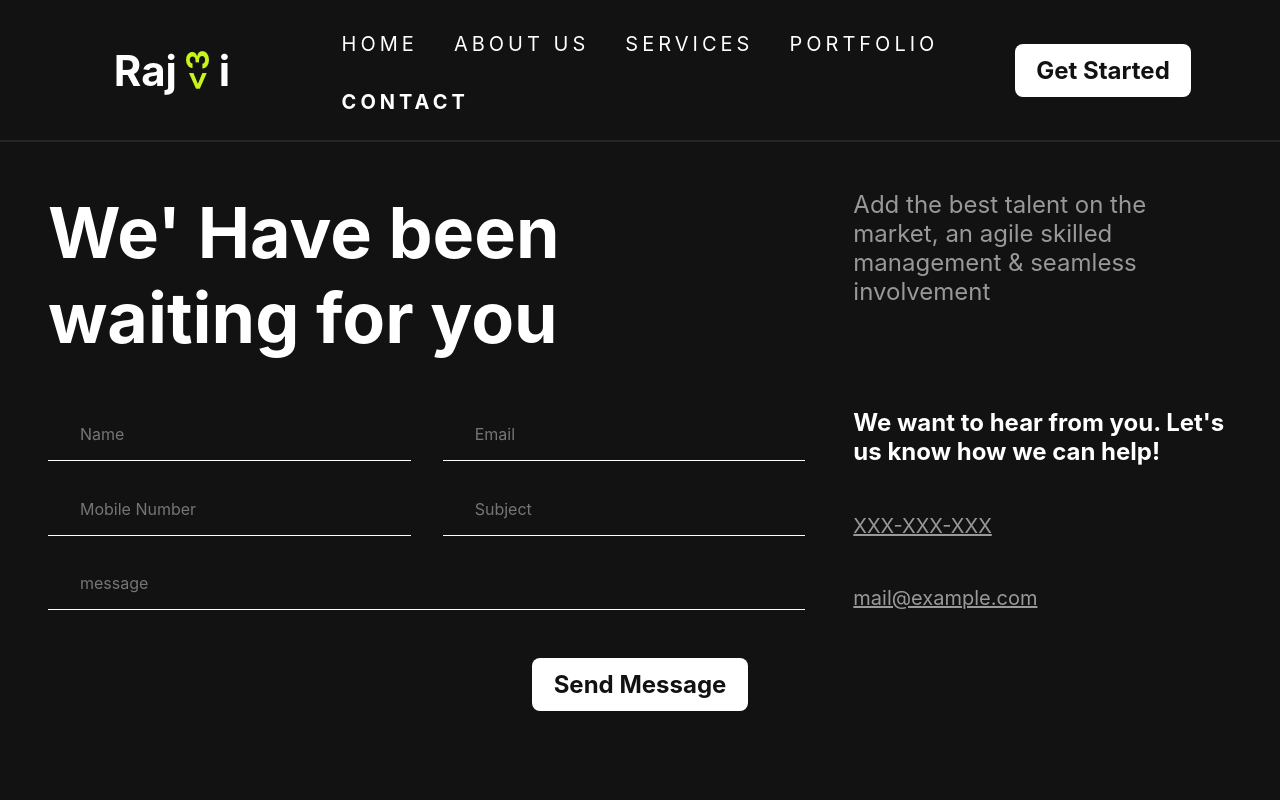
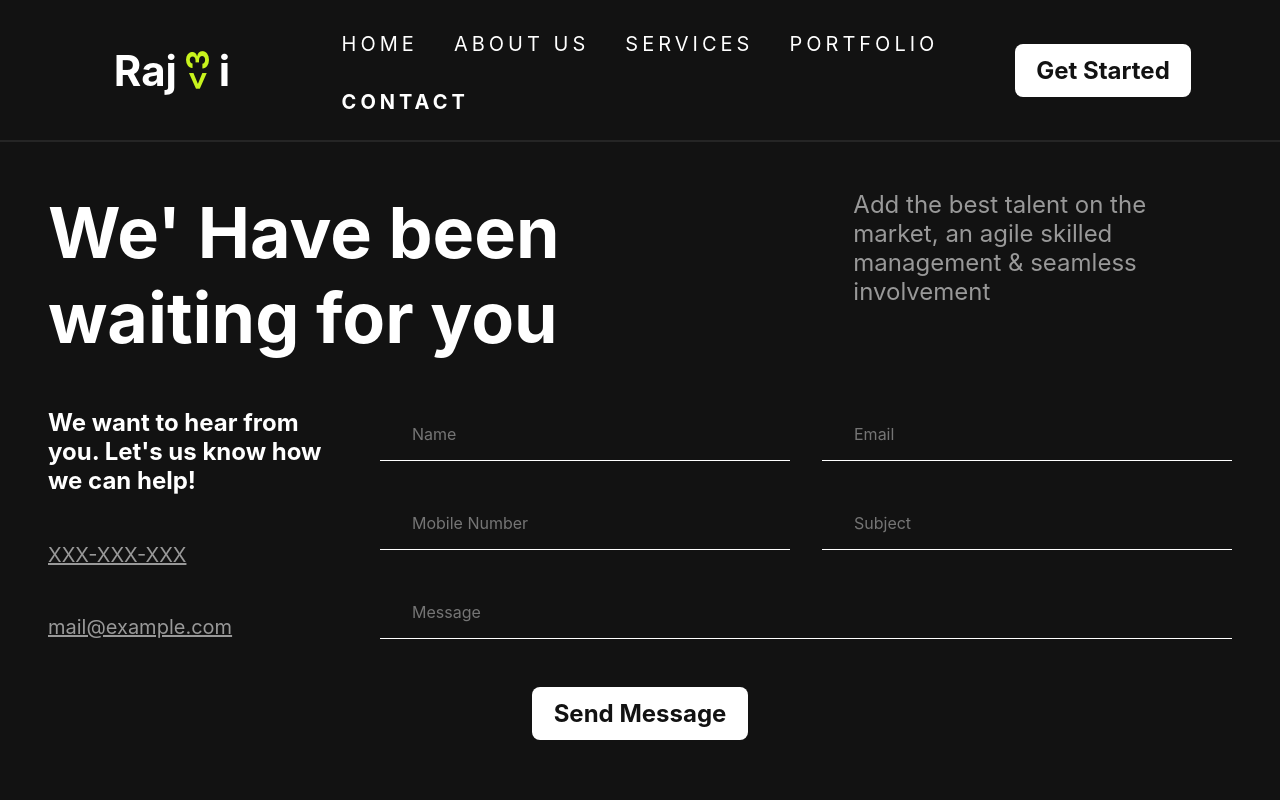
Before and after one commit to iammrverma/Rajvi, a React (Vite) app: page /#/ in a window 1280 px wide. Both pictures are taken after a click on the button "Get Started". Shown: the top 800 px of the page. Built offline with nearby package versions, Linux system fonts and the light colour scheme.

Commit message:
applying animations

```diff
--- a/src/components/Contact.jsx
+++ b/src/components/Contact.jsx
@@ -2,8 +2,8 @@ import React, { useEffect, useState } from "react";
 import ButtonPrimary from "./buttons/ButtonPrimary";
 import Footer from "./Footer";
 import ReusableSection from "./ReusableSection";
-
-
+import { RaiseUpOnScroll, SlideLeftOnScroll } from "../animations/Animation";
+import { Widgets } from "@mui/icons-material";
 
 const ContactForm = () => {
   const [isSmallScreen, setIsSmallScreen] = useState(false);
@@ -45,6 +45,7 @@ const ContactForm = () => {
       borderBottom: "1px solid var(--text-primary-color)",
       color: "var(--text-secondary-color)",
       fontSize: "1rem",
+      width:"100%"
     },
     flex: { display: "flex", flexDirection: "column", gap: "3rem" },
     row: {
@@ -62,34 +63,24 @@ const ContactForm = () => {
   return (
     <div style={styles.contactContainer}>
       <div style={styles.twofrgrid}>
+        <RaiseUpOnScroll>
           <h1 style={styles.title}>We' Have been waiting for you</h1>
+        </RaiseUpOnScroll>
+        <SlideLeftOnScroll>
           <p>
             Add the best talent on the market, an agile skilled management &
             seamless involvement
           </p>
+        </SlideLeftOnScroll>
       </div>
-      <div style={styles.twofrgrid}>
       <div
         style={{
-            display: "flex",
-            flexDirection: "column",
+          display: "grid",
+          gridTemplateColumns: "1fr 3fr",
           justifyContent: "space-between",
+          gap: "3rem",
         }}
       >
-          <div style={styles.row}>
-            <input type="text" placeholder="Name" style={styles.input} />
-            <input type="text" placeholder="Email" style={styles.input} />
-          </div>
-          <div style={styles.row}>
-            <input
-              type="text"
-              placeholder="Mobile Number"
-              style={styles.input}
-            />
-            <input type="text" placeholder="Subject" style={styles.input} />
-          </div>
-          <input type="text" placeholder="message" style={styles.input} />
-        </div>
         <div style={styles.flex}>
           <h2>We want to hear from you. Let's us know how we can help!</h2>
           <div>
@@ -102,6 +93,34 @@ const ContactForm = () => {
               mail@example.com
             </a>
           </div>
+        </div>
+        <div
+          style={{
+            display: "flex",
+            flexDirection: "column",
+            justifyContent: "space-between",
+          }}
+        >
+          <SlideLeftOnScroll>
+            <div style={styles.row}>
+              <input type="text" placeholder="Name" style={styles.input} />
+              <input type="text" placeholder="Email" style={styles.input} />
+            </div>
+          </SlideLeftOnScroll>
+          <SlideLeftOnScroll>
+            <div style={styles.row}>
+              <input
+                type="text"
+                placeholder="Mobile Number"
+                style={styles.input}
+              />
+              <input type="text" placeholder="Subject" style={styles.input} />
+            </div>
+          </SlideLeftOnScroll>
+          <SlideLeftOnScroll>
+
+          <input type="text" placeholder="Message" style={styles.input} />
+          </SlideLeftOnScroll>
         </div>
       </div>
       <div
--- a/src/components/Footer.jsx
+++ b/src/components/Footer.jsx
@@ -1,7 +1,7 @@
-import { Input } from "@mui/material";
 import React, { useEffect, useState } from "react";
 import KeyboardDoubleArrowRightIcon from "@mui/icons-material/KeyboardDoubleArrowRight";
 import { Navlist } from "./Navbar";
+import { RaiseUpOnScroll, SlideLeftOnScroll } from "../animations/Animation";
 
 const Footer = () => {
   const [isSmallScreen, setIsSmallScreen] = useState(false);
@@ -51,6 +51,7 @@ const Footer = () => {
               gap: "2rem",
             }}
           >
+            <RaiseUpOnScroll>
               <h1
                 style={{
                   fontSize: `${isSmallScreen ? "3rem" : "6.25rem"}`,
@@ -59,10 +60,13 @@ const Footer = () => {
               >
                 Get Started now
               </h1>
+            </RaiseUpOnScroll>
+            <RaiseUpOnScroll>
               <p style={{ fontSize: "2rem" }}>
                 Would like to work with us? Get in touch now for further details
                 or any work related queries
               </p>
+            </RaiseUpOnScroll>
           </div>
         </div>
         <div
@@ -76,7 +80,6 @@ const Footer = () => {
             width: "100%",
             display: "flex",
             flexWrap: "wrap",
-            // gridTemplateColumns: `${isSmallScreen?"1fr 1fr":"1fr 1fr 1fr"}`,
           }}
         >
           <div
@@ -84,10 +87,14 @@ const Footer = () => {
             style={{ display: "flex", flexDirection: "column", gap: "1rem" }}
           >
             <div className="city">
+              <RaiseUpOnScroll>
                 <h3 style={{ fontSize: "2rem" }}>Gurugram</h3>
+              </RaiseUpOnScroll>
             </div>
             <div className="streetAdress">
+              <RaiseUpOnScroll>
                 <p>Huda city Metro, Haryana, India</p>
+              </RaiseUpOnScroll>
             </div>
           </div>
           <div
@@ -95,10 +102,14 @@ const Footer = () => {
             style={{ display: "flex", flexDirection: "column", gap: "1rem" }}
           >
             <div className="city">
+              <RaiseUpOnScroll>
                 <h3 style={{ fontSize: "2rem" }}>Gurugram</h3>
+              </RaiseUpOnScroll>
             </div>
             <div className="streetAdress">
+              <RaiseUpOnScroll>
                 <p>Huda city Metro, Haryana, India</p>
+              </RaiseUpOnScroll>
             </div>
           </div>
 
@@ -113,21 +124,14 @@ const Footer = () => {
               padding: "1rem ",
             }}
           >
-            <Input
+            <input
               placeholder="Enter Email"
-              sx={{
+              style={{
                 fontSize: "1.5rem",
                 color: "var(--text-primary-color)",
                 outline: "none",
                 border: "none",
-                "&:focus": {
-                  outline: "none",
-                  boxShadow: "none",
-                },
-                "&.Mui-focused": {
-                  outline: "none",
-                  boxShadow: "none",
-                },
+                backgroundColor: "Var(--background-secondary-color)",
               }}
             />
             <KeyboardDoubleArrowRightIcon
@@ -150,10 +154,14 @@ const Footer = () => {
             gap: "3rem",
           }}
         >
+          <RaiseUpOnScroll>
             <p style={{ fontSize: "1.5rem" }}>
               © 2021 All rights reserved by Rajvi
             </p>
+          </RaiseUpOnScroll>
+          <SlideLeftOnScroll>
             <Navlist wrap={true} />
+          </SlideLeftOnScroll>
         </div>
       </div>
     </div>
--- a/src/components/Home.jsx
+++ b/src/components/Home.jsx
@@ -4,7 +4,6 @@ import ClientsCarousal from "./ClientsCarousal";
 import FAQ from "./FAQ";
 import Footer from "./Footer";
 import ReusableSection from "./ReusableSection";
-import ServiceGlance from "./ServiceGlance";
 import ContactBanner from "./ContactBanner";
 import person from "../assets/aboutHeroTwo.webp";
 import { Testimonials } from "./Testimonials";
@@ -46,10 +45,6 @@ const Home = () => {
         children={<ClientsCarousal />}
         styles={{ marginBottom: "5rem" }}
       />
-      {/* <ReusableSection
-        children={<ServiceGlance />}
-        styles={{ marginBottom: "5rem" }}
-      /> */}
       <ReusableSection
         children={<Testimonials testimonial={testimonial} />}
         styles={{ marginBottom: "5rem" }}
--- a/src/components/Services.jsx
+++ b/src/components/Services.jsx
@@ -1,8 +1,17 @@
 import React from 'react'
+import ReusableSection from './ReusableSection'
+import ServiceGlance from './ServiceGlance'
+import Footer from './Footer'
 
 const Services = () => {
   return (
-    <div>Services</div>
+    <div>
+      <ReusableSection
+        children={<ServiceGlance />}
+        styles={{ marginBottom: "5rem" }}
+      />
+      <ReusableSection children={<Footer/>} />
+    </div>
   )
 }
 
```
Lines whose indentation alone changed are shown as unchanged.
